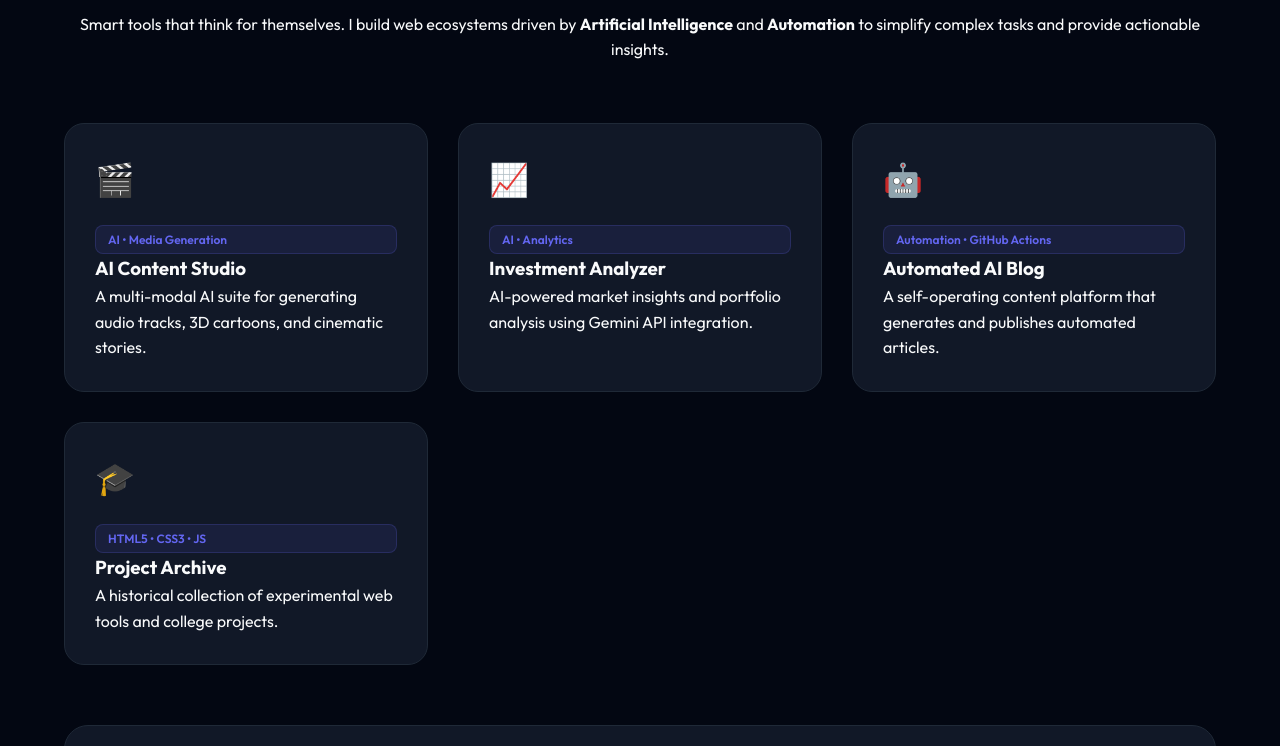
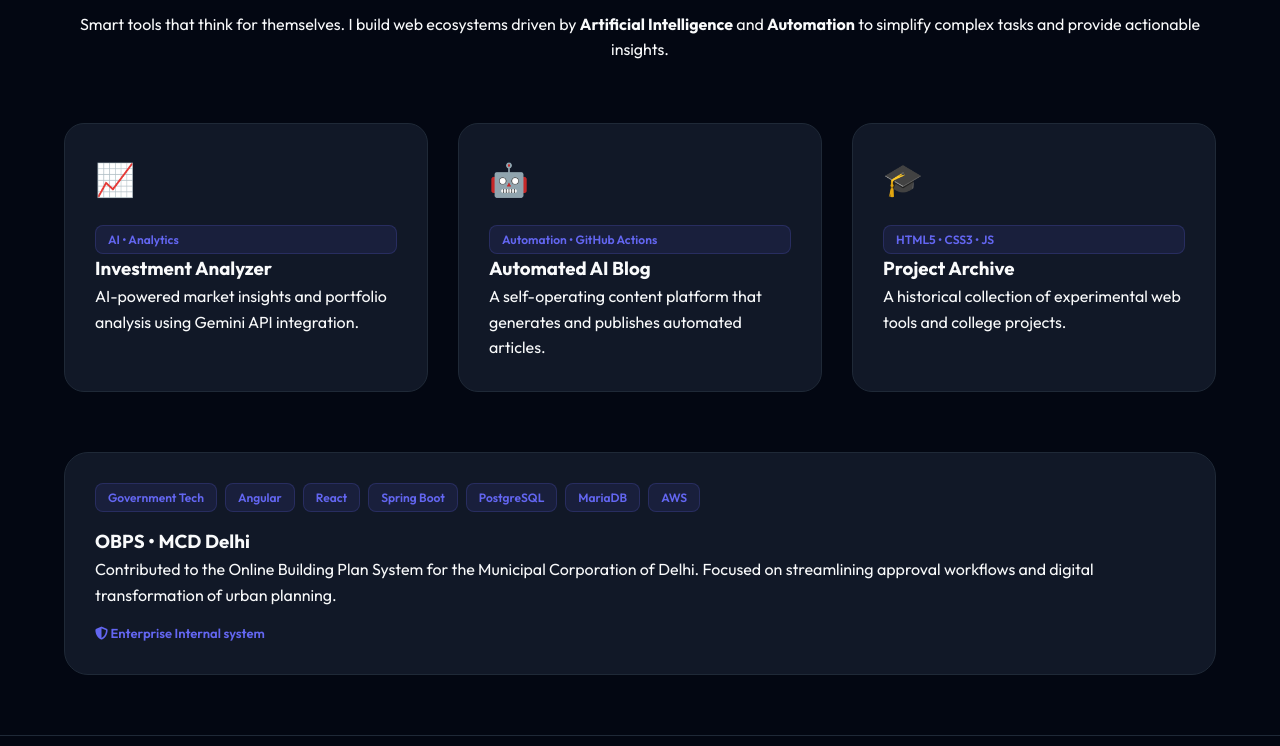
Before and after one commit to Aman7263/aman7263.github.io, a plain HTML site: page index.html in a window 1280 px wide. Shown: the part 1800-2546 px from the top of the page. Drawn offline with Linux system fonts and the light colour scheme.

Commit message:
Remove AI Content Studio project card
Removed AI Content Studio project card from the project grid.

```diff
--- a/index.html
+++ b/index.html
@@ -510,15 +510,6 @@
                 and <b>Automation</b> to simplify complex tasks and provide actionable insights.</p>
         </div>
         <div class="project-grid" style="grid-template-columns: repeat(auto-fit, minmax(280px, 1fr));">
-            <a href="YTContent/src/index.html" class="project-card"
-                style="border-radius: 20px; text-decoration: none; color: inherit;">
-                <div class="project-content">
-                    <div style="font-size: 32px; margin-bottom: 20px;">🎬</div>
-                    <span class="tag">AI • Media Generation</span>
-                    <h3>AI Content Studio</h3>
-                    <p>A multi-modal AI suite for generating audio tracks, 3D cartoons, and cinematic stories.</p>
-                </div>
-            </a>
             <a href="Investment_Analyzer/index.html" class="project-card"
                 style="border-radius: 20px; text-decoration: none; color: inherit;">
                 <div class="project-content">
```
